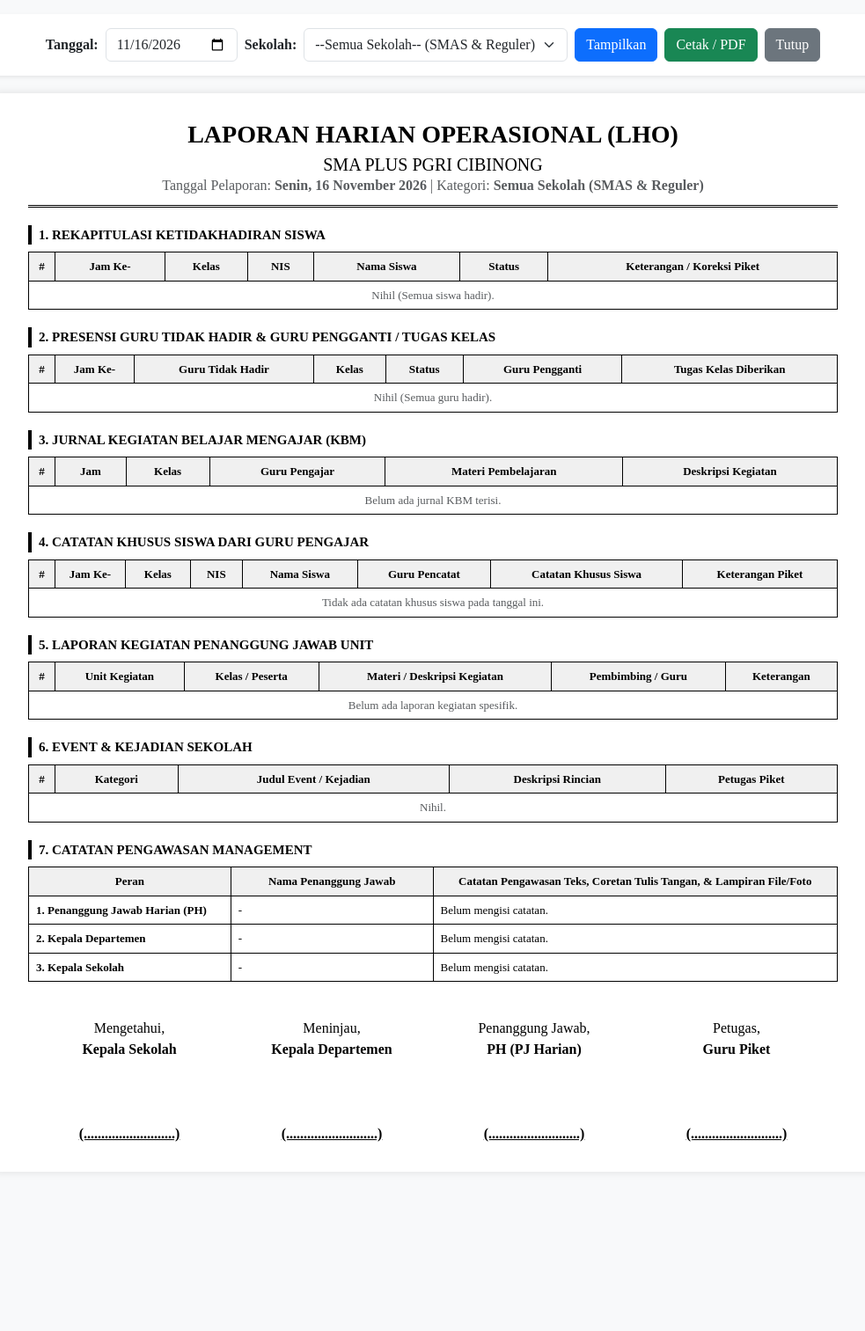
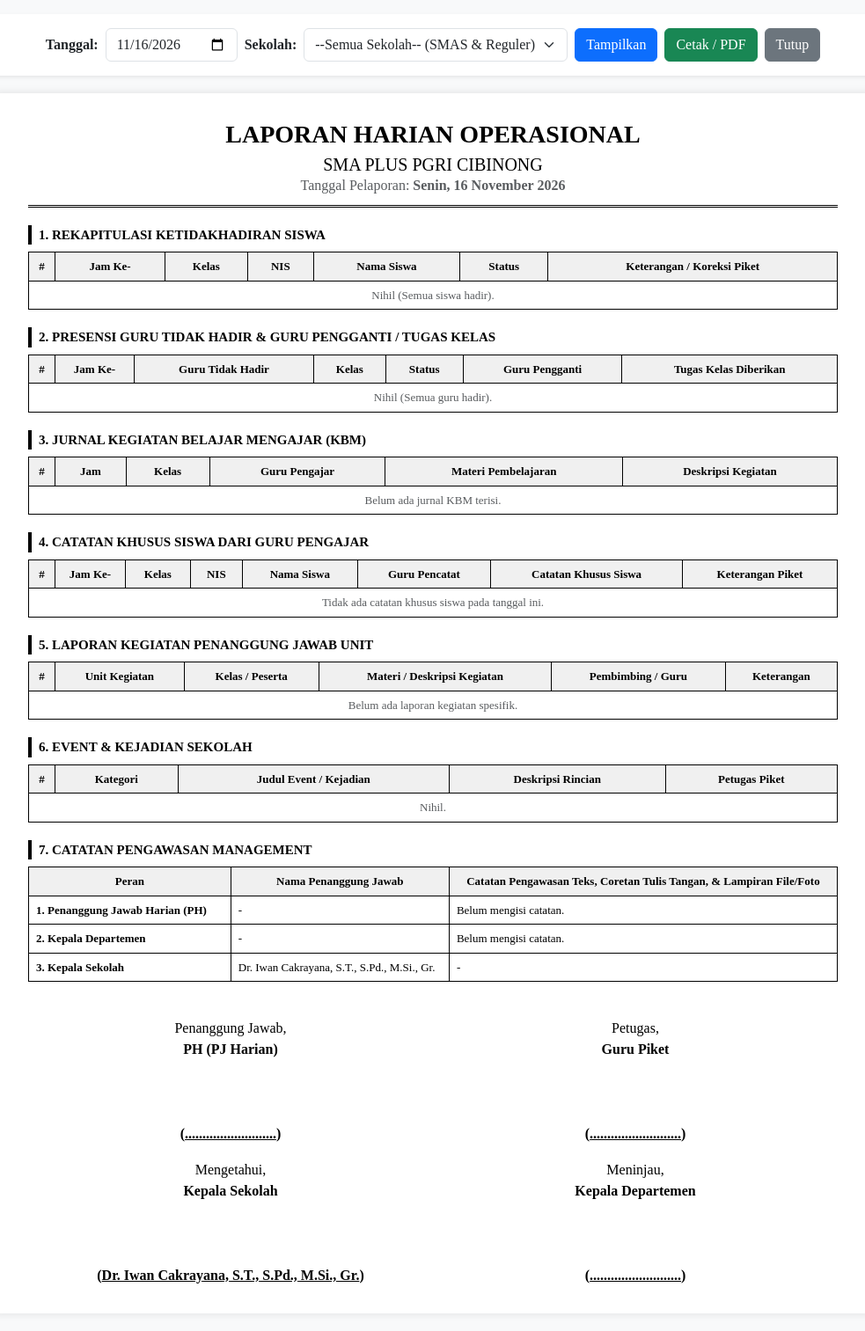
Before and after one commit to agayanu/pesat-lho, a Laravel app: page /lho/print in a window 1280 px wide. Shown: the whole page at 88% size, without its empty margins (148-1131 px from the left). Before the commit the page ends 1298 px from the top, so only its background shows below. Run offline with Laravel 12, Linux system fonts and the light colour scheme; a user stored in the database is signed in; data comes from the database, SQL or seed files in the repository; tables that the repository leaves empty hold one stand-in row (values such as "Sample post").

Commit message:
update print report

```diff
--- a/resources/views/lho/print.blade.php
+++ b/resources/views/lho/print.blade.php
@@ -112,11 +112,14 @@
 <div class="paper">
     <!-- Header Dokumen -->
     <div class="header-title">
-        <h3>LAPORAN HARIAN OPERASIONAL (LHO)</h3>
-        <h5>SMA PLUS PGRI CIBINONG</h5>
+        <h3>LAPORAN HARIAN OPERASIONAL</h3>
+        @if($school == 'Reguler')
+            <h5>SMA PLUS PGRI CIBINONG REGULER</h5>
+        @else
+            <h5>SMA PLUS PGRI CIBINONG</h5>
+        @endif
         <p class="mb-0 text-muted">
             Tanggal Pelaporan: <strong>{{ \Carbon\Carbon::parse($date)->locale('id')->translatedFormat('l, d F Y') }}</strong>
-            | Kategori: <strong>{{ empty($school) ? 'Semua Sekolah (SMAS & Reguler)' : 'Sekolah ' . $school }}</strong>
         </p>
     </div>
 
@@ -330,7 +333,7 @@
     <table class="table-print">
         <tr>
             <th style="width: 25%;">Peran</th>
-            <th style="width: 25%;">Nama Penanggung Jawab</th>
+            <th style="width: 27%;">Nama Penanggung Jawab</th>
             <th>Catatan Pengawasan Teks, Coretan Tulis Tangan, & Lampiran File/Foto</th>
         </tr>
         <tr>
@@ -397,9 +400,17 @@
         </tr>
         <tr>
             <td><strong>3. Kepala Sekolah</strong></td>
-            <td>{{ $lhoReport->kepsek_user ?? '-' }}</td>
+            @if(empty($lhoReport->kepsek_user))
+                @if($school == 'Reguler')
+                    <td>Afra Fitriani, S.S., S.Pd., M.Pd., Gr.</td>
+                @else
+                    <td>Dr. Iwan Cakrayana, S.T., S.Pd., M.Si., Gr.</td>
+                @endif
+            @else
+                <td>{{ $lhoReport->kepsek_user ?? '-' }}</td>
+            @endif
             <td>
-                <div>{{ $lhoReport->kepsek_notes ?? 'Belum mengisi catatan.' }}</div>
+                <div>{{ $lhoReport->kepsek_notes ?? '-' }}</div>
                 @if($lhoReport?->kepsek_handwriting_img)
                     <div class="mt-2">
                         <small class="d-block text-muted">Catatan Tulis Tangan Tablet Kepsek:</small>
@@ -417,25 +428,36 @@
     <div class="signature-box">
         <table style="width: 100%; border: none; text-align: center;">
             <tr style="border: none;">
-                <td style="width: 25%; border: none;">
+                <td style="width: 50%; border: none;">
+                    Penanggung Jawab,<br><strong>PH (PJ Harian)</strong>
+                    <br><br><br><br>
+                    <strong>(<u>{{ $lhoReport->ph_user ?? '..........................' }}</u>)</strong>
+                </td>
+                <td style="width: 50%; border: none;">
+                    Petugas,<br><strong>Guru Piket</strong>
+                    <br><br><br><br>
+                    <strong>(<u>..........................</u>)</strong>
+                </td>
+            </tr>
+            <tr style="height: 15px;"></tr>
+            <tr style="border: none;">
+                <td style="width: 50%; border: none;">
                     Mengetahui,<br><strong>Kepala Sekolah</strong>
                     <br><br><br><br>
-                    <u><strong>{{ $lhoReport->kepsek_user ?? '(..........................)' }}</strong></u>
+                    @if(empty($lhoReport->kepsek_user))
+                        @if($school == 'Reguler')
+                            <strong>(<u>Afra Fitriani, S.S., S.Pd., M.Pd., Gr.</u>)</strong>
+                        @else
+                            <strong>(<u>Dr. Iwan Cakrayana, S.T., S.Pd., M.Si., Gr.</u>)</strong>
+                        @endif
+                    @else
+                    <strong>(<u>{{ $lhoReport->kepsek_user }}</u>)</strong>
+                    @endif
                 </td>
-                <td style="width: 25%; border: none;">
+                <td style="width: 50%; border: none;">
                     Meninjau,<br><strong>Kepala Departemen</strong>
                     <br><br><br><br>
-                    <u><strong>{{ $lhoReport->kadep_user ?? '(..........................)' }}</strong></u>
-                </td>
-                <td style="width: 25%; border: none;">
-                    Penanggung Jawab,<br><strong>PH (PJ Harian)</strong>
-                    <br><br><br><br>
-                    <u><strong>{{ $lhoReport->ph_user ?? '(..........................)' }}</strong></u>
-                </td>
-                <td style="width: 25%; border: none;">
-                    Petugas,<br><strong>Guru Piket</strong>
-                    <br><br><br><br>
-                    <u><strong>(..........................)</strong></u>
+                    <strong>(<u>{{ $lhoReport->kadep_user ?? '..........................' }}</u>)</strong>
                 </td>
             </tr>
         </table>
```
